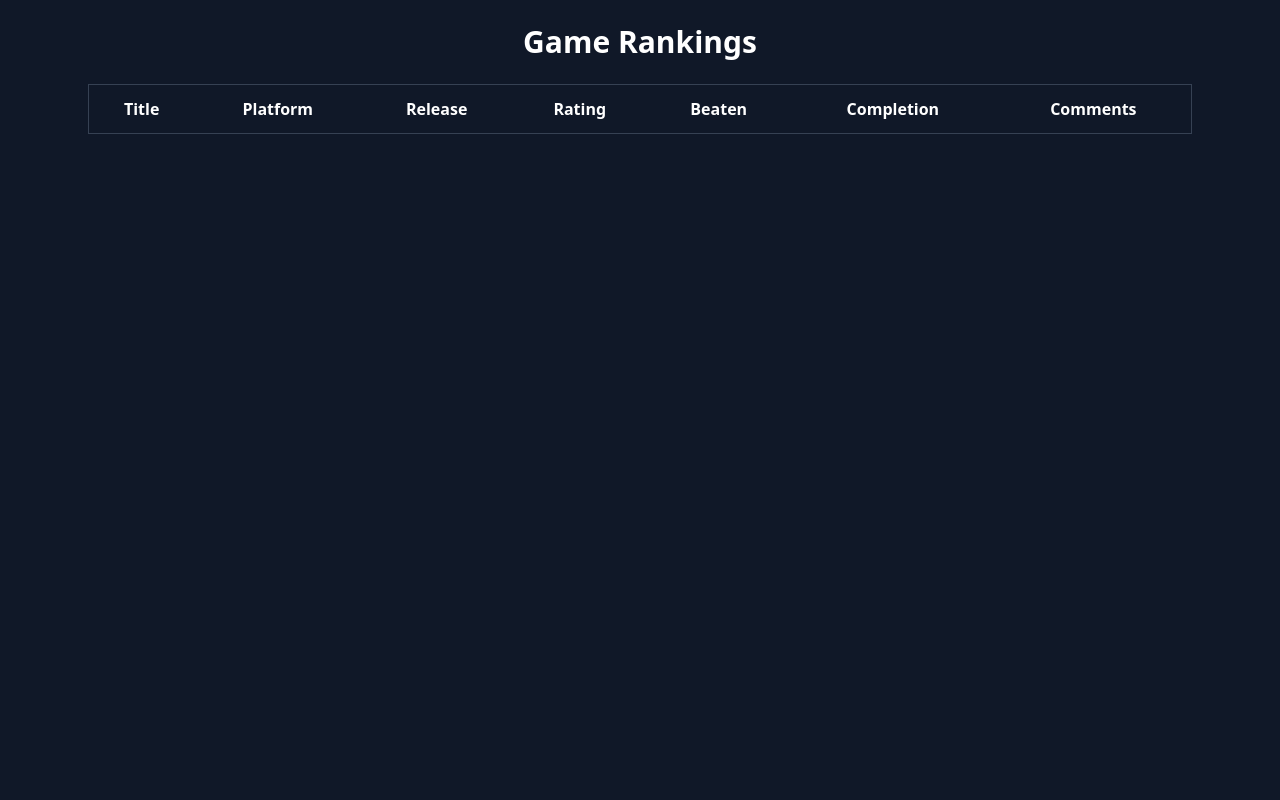
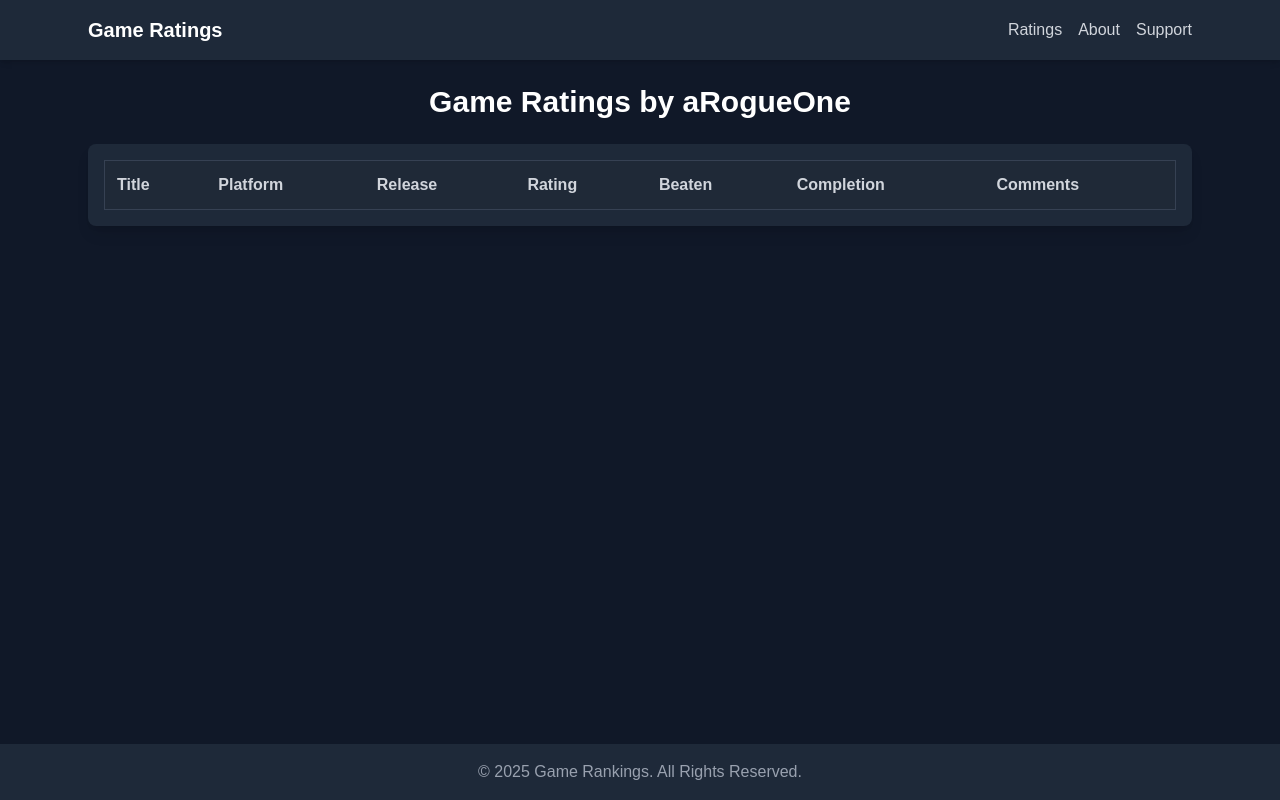
Before and after one commit to JoeyTheCoder/game-ranking, a website built with Vite: page index.html in a window 1280 px wide. Built offline with nearby package versions, Linux system fonts and the light colour scheme; no server answers.

Commit message:
added header and footer

```diff
--- a/index.html
+++ b/index.html
@@ -6,19 +6,33 @@
     <title>Game Rankings</title>
     <link rel="stylesheet" href="/src/style.css">
 </head>
-<body class="bg-gray-900 text-white">
+<body class="bg-gray-900 text-white flex flex-col min-h-screen">
+    <!-- Navbar -->
+    <nav class="bg-gray-800 py-4 shadow-md">
+        <div class="max-w-6xl mx-auto px-6 flex justify-between items-center">
+            <a href="#" class="text-xl font-bold text-white">Game Ratings</a>
+            <ul class="flex space-x-4">
+                <li><a href="#" class="text-gray-300 hover:text-white">Ratings</a></li>
+                <li><a href="#" class="text-gray-300 hover:text-white">About</a></li>
+                <li><a href="#" class="text-gray-300 hover:text-white">Support</a></li>
+            </ul>
+        </div>
+    </nav>
+
+    <!-- Main Content -->
+    <main class="flex-1">
         <div class="max-w-6xl mx-auto p-6">
-        <h1 class="text-3xl font-bold text-center mb-6">Game Rankings</h1>
-        <div class="overflow-x-auto">
-            <table class="min-w-full bg-gray-800 text-white border border-gray-700">
+            <h1 class="text-3xl font-bold text-center mb-6">Game Ratings by aRogueOne</h1>
+            <div class="overflow-x-auto bg-gray-800 shadow-lg rounded-lg p-4">
+                <table class="w-full text-white border border-gray-700">
                     <thead>
-                    <tr class="bg-gray-900">
+                        <tr class="bg-gray-900 text-gray-300 text-left">
                             <th class="p-3">Title</th>
                             <th class="p-3">Platform</th>
-                        <th class="p-3">Release</th>
+                            <th class="p-3 hidden md:table-cell">Release</th>
                             <th class="p-3">Rating</th>
-                        <th class="p-3">Beaten</th>
-                        <th class="p-3">Completion</th>
+                            <th class="p-3 hidden md:table-cell">Beaten</th>
+                            <th class="p-3 hidden md:table-cell">Completion</th>
                             <th class="p-3">Comments</th>
                         </tr>
                     </thead>
@@ -26,6 +40,15 @@
                 </table>
             </div>
         </div>
+    </main>
+
+    <!-- Footer -->
+    <footer class="bg-gray-800 py-4 mt-8">
+        <div class="max-w-6xl mx-auto text-center text-gray-400">
+            <p>&copy; 2025 Game Rankings. All Rights Reserved.</p>
+        </div>
+    </footer>
+
     <script type="module" src="/src/main.ts"></script>
 </body>
 </html>
--- a/src/style.css
+++ b/src/style.css
@@ -1 +1,29 @@
 @import "tailwindcss";
+
+/* Custom Styling */
+body {
+    font-family: 'Arial', sans-serif;
+}
+
+/* Table Styling */
+table {
+    border-collapse: collapse;
+    width: 100%;
+}
+
+th, td {
+    padding: 12px;
+    text-align: left;
+}
+
+th {
+    background-color: #1f2937;
+    font-weight: bold;
+}
+
+/* Responsive Table */
+@media (max-width: 768px) {
+    .hidden.md\:table-cell {
+        display: none;
+    }
+}
```
Lines whose indentation alone changed are shown as unchanged.
